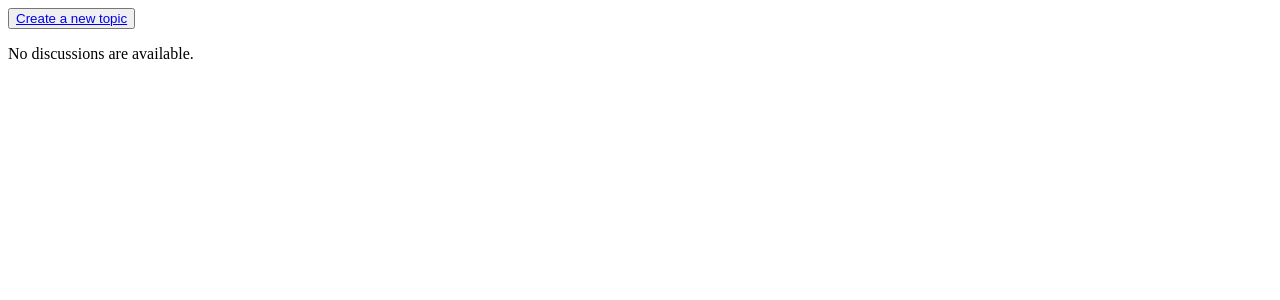
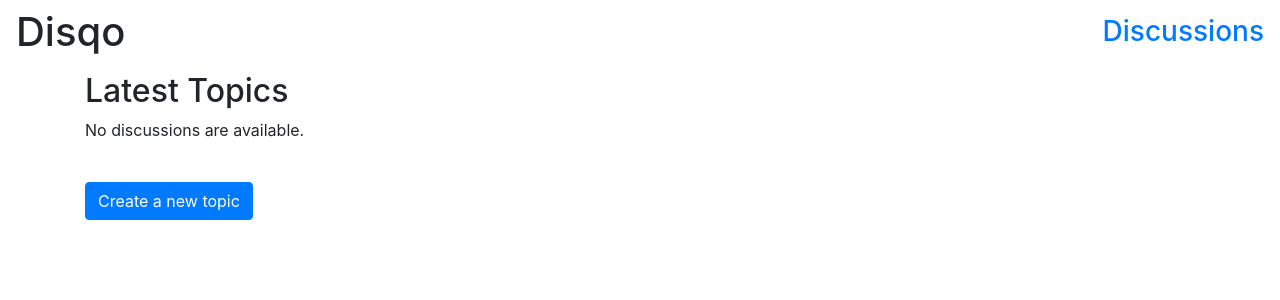
Before and after one commit to jdesilvio/disqo, a Django app: page /discussions/ in a window 1280 px wide. Shown: the top 300 px of the page. Run offline with Django 3.2, Linux system fonts and the light colour scheme; data that the repository does not hold is empty; some libraries are stand-ins or nearby versions.

Commit message:
Add a base.html template; style with bootstrap

```diff
--- /dev/null
+++ b/discussions/templates/discussions/base.html
@@ -0,0 +1,24 @@
+<html>
+    <head>
+        <title>Disqo</title>
+        <link rel="stylesheet"
+              href="https://maxcdn.bootstrapcdn.com/bootstrap/4.0.0/css/bootstrap.min.css"
+              integrity="sha384-Gn5384xqQ1aoWXA+058RXPxPg6fy4IWvTNh0E263XmFcJlSAwiGgFAW/dAiS6JXm"
+              crossorigin="anonymous">
+    </head>
+    <body>
+        <div class="navbar">
+            <h1>Disqo</h1>
+            <h3><a href="/discussions">Discussions</a></h3>
+        </div>
+
+        <div class="content container">
+            <div class="row">
+                <div class="col-md-8">
+                    {% block content %}
+                    {% endblock %}
+                </div>
+            </div>
+        </div>
+    </body>
+</html>
--- a/discussions/templates/discussions/index.html
+++ b/discussions/templates/discussions/index.html
@@ -1,11 +1,27 @@
-<button><a href="/discussions/new">Create a new topic</a></button>
+{% extends 'discussions/base.html' %}
+
+{% block content %}
+    <h2>Latest Topics</h2>
 
     {% if latest_topics %}
-    <ul>
+        <ul class="list-group">
         {% for topic in latest_topics %}
-        <li><a href="/discussions/{{ topic.id }}/">{{ topic.title }}</a></li>
+            <li class="list-group-item">
+                <a href="/discussions/{{ topic.id }}/">{{ topic.title }}</a>
+                <span class="badge badge-info">
+                    Posted: {{ topic.pub_date }}
+                </span>
+            </li>
         {% endfor %}
         </ul>
     {% else %}
         <p>No discussions are available.</p>
     {% endif %}
+
+    <br \>
+
+    <a href="/discussions/new" class="btn btn-primary" role="button">
+        Create a new topic
+    </a>
+
+{% endblock %}
--- a/discussions/views.py
+++ b/discussions/views.py
@@ -16,7 +16,7 @@ logger = logging.getLogger(__name__)
 
 
 def index(request):
-    latest_topics = Topic.objects.order_by('-pub_date')[:5]
+    latest_topics = Topic.objects.order_by('-pub_date')
     context = {
         'latest_topics': latest_topics
     }
```
Also changed, not shown: discussions/templates/discussions/detail.html (+21 -8 lines), discussions/templates/discussions/new.html (+15 -11 lines). Lines whose indentation alone changed are shown as unchanged.
